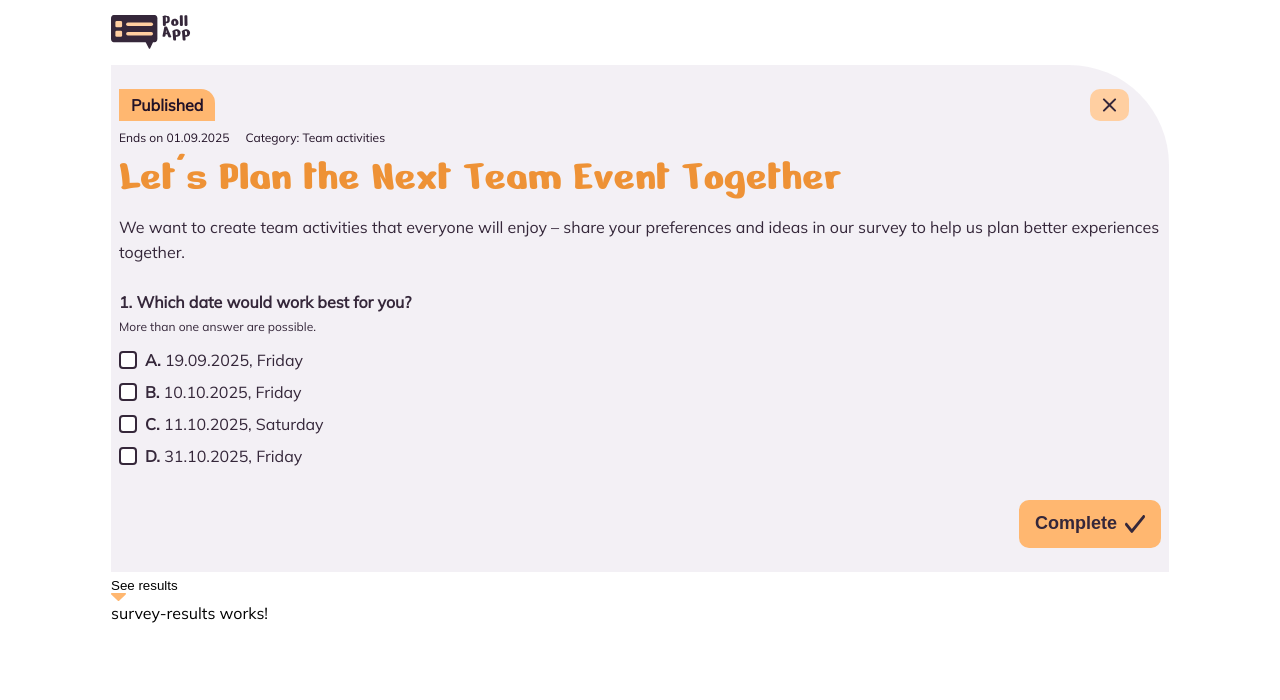
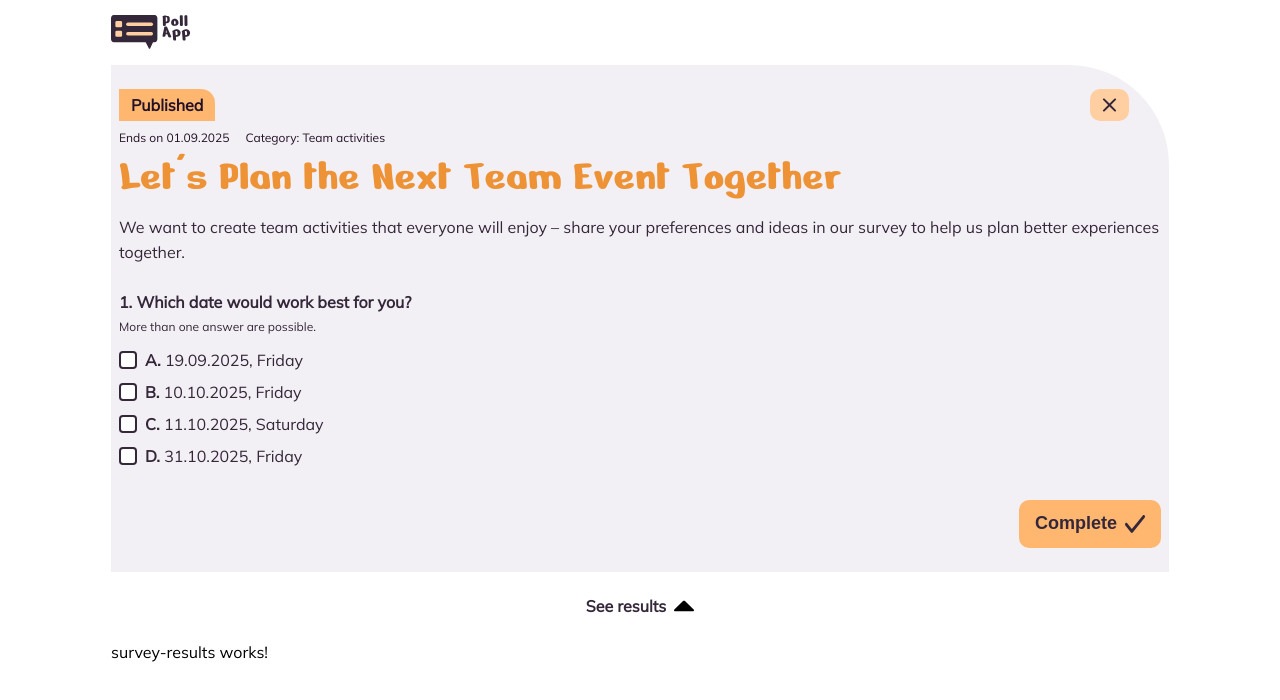
Before and after one commit to AndreasKissner/PoloApp, an Angular app: page /survey/1 in a window 1280 px wide. Shown: the top 700 px of the page. Built offline with nearby package versions, Linux system fonts and the light colour scheme; no server answers; a web font is replaced by a local one.

Commit message:
feat: results toggle arrow animation and styling

```diff
--- a/src/app/features/survey-detail/survey-detail.html
+++ b/src/app/features/survey-detail/survey-detail.html
@@ -6,24 +6,16 @@
     <app-survey-form />
 
     <div class="survey-detail__toggle">
-      <button
-        class="results-toggle"
-        [attr.aria-expanded]="resultsOpen()"
-        aria-controls="results-panel"
+      <button class="results-toggle" [attr.aria-expanded]="resultsOpen()" aria-controls="results-panel"
         (click)="toggleResults()">
-        <span>{{ resultsOpen() ? 'Close results' : 'See results' }}</span>
-        <img
-          class="results-toggle__icon"
-          [class.results-toggle__icon--open]="resultsOpen()"
-          src="assets/images/sort-arrow-orange-down.svg"
-          alt="">
+        <span class="results-toggle__label">{{ resultsOpen() ? 'Close results' : 'See results' }}</span>
+        <img class="results-toggle__arrow" [class.results-toggle__arrow--open]="resultsOpen()"
+          [class.results-toggle__arrow--orange]="arrowOrange()" [class.results-toggle__arrow--rotating]="isRotating()"
+          src="assets/images/sort-arrow-black.svg" alt="">
       </button>
     </div>
 
-    <app-survey-results
-      id="results-panel"
-      [class.survey-detail__results--visible]="resultsOpen()"
-      aria-live="polite" />
+    <app-survey-results id="results-panel" [class.survey-detail__results--visible]="resultsOpen()" aria-live="polite" />
 
   </div>
 </main>
--- a/src/app/features/survey-detail/survey-detail.scss
+++ b/src/app/features/survey-detail/survey-detail.scss
@@ -6,3 +6,47 @@
   background-color: $color-white;
   margin-top: -1px;
 }
+
+.survey-detail__toggle {
+  display: flex;
+  justify-content: center;
+  padding: 24px 0;
+}
+
+.results-toggle {
+  @include flex(row, center, center, 8px);
+  background: none;
+  border: none;
+  cursor: pointer;
+
+  &__label {
+    @include font($font-base, 16px, 700, $color-text-two);
+  }
+
+  &__arrow {
+    width: 20px;
+    height: 20px;
+    filter: brightness(0);
+    transform: rotate(0deg);
+    /* transform-origin: right center; */
+    transition: transform 600ms ease, filter 600ms ease;
+
+   &--open {
+  transform: translateX(15px) rotate(180deg);
+}
+
+    &--orange {
+      filter: brightness(0) saturate(100%) invert(78%) sepia(45%) saturate(600%) hue-rotate(330deg) brightness(103%);
+    }
+
+    &--rotating {
+      filter: brightness(0); // schwarz während Drehung
+    }
+  }
+
+  @include laptop {
+    &:hover .results-toggle__arrow:not(.results-toggle__arrow--rotating) {
+      filter: brightness(0) saturate(100%) invert(78%) sepia(45%) saturate(600%) hue-rotate(330deg) brightness(103%);
+    }
+  }
+}
--- a/src/app/features/survey-detail/survey-detail.ts
+++ b/src/app/features/survey-detail/survey-detail.ts
@@ -1,6 +1,6 @@
 import { Component, signal } from '@angular/core';
 import { Header } from '../../shared/header/header';
-import { SurveyForm} from './survey-form/survey-form';
+import { SurveyForm } from './survey-form/survey-form';
 import { SurveyResults } from './survey-results/survey-results';
 
 @Component({
@@ -10,11 +10,18 @@ import { SurveyResults } from './survey-results/survey-results';
   styleUrl: './survey-detail.scss',
 })
 export class SurveyDetail {
-
   resultsOpen = signal(false);
+  arrowOrange = signal(false);
+  isRotating = signal(false);
 
   toggleResults(): void {
-    // update() liest den aktuellen Wert und kehrt ihn um
+  this.isRotating.set(true);
+  this.arrowOrange.set(false);
+
+  setTimeout(() => {
+    this.isRotating.set(false);
     this.resultsOpen.update(value => !value);
-  }
+    // arrowOrange bleibt immer false — Hover macht das CSS
+  }, 600);
 }
+}
--- a/src/app/features/survey-detail/survey-form/survey-form.scss
+++ b/src/app/features/survey-detail/survey-form/survey-form.scss
@@ -96,10 +96,11 @@
     background-color: $color-white;
   }
 
-  &__input:checked + &__custom {
-    background-color: $color-text-two;
-    border-color: $color-text-two;
-  }
+ &__input:checked + &__custom {
+  background-image: url('/assets/images/check-box/check-3.svg');
+  background-size: cover;
+  border: none;
+}
 
   &__label {
     @include font($font-base, 16px, 400, $color-primary);
```
Also changed, not shown: public/assets/images/sort-arrow-black.svg (added).
